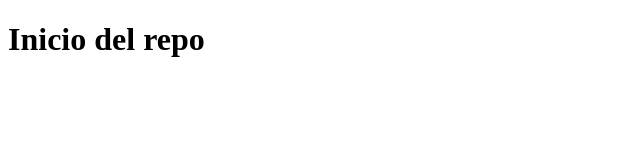
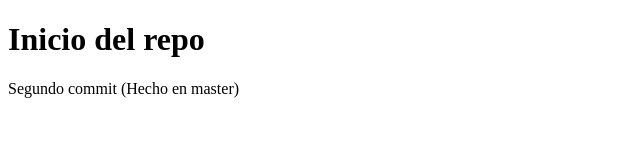
Before and after one commit to YeissonOrtiz2183/Workshop, a plain HTML site: page index.html in a window 1280 px wide. Shown: the whole page, without its empty margins (0-640 px from the left). Drawn offline with Linux system fonts and the light colour scheme.

Commit message:
Segundo commit

```diff
--- a/index.html
+++ b/index.html
@@ -8,5 +8,6 @@
 </head>
 <body>
     <h1>Inicio del repo</h1>
+    <p>Segundo commit (Hecho en master)</p>
 </body>
 </html>
```
